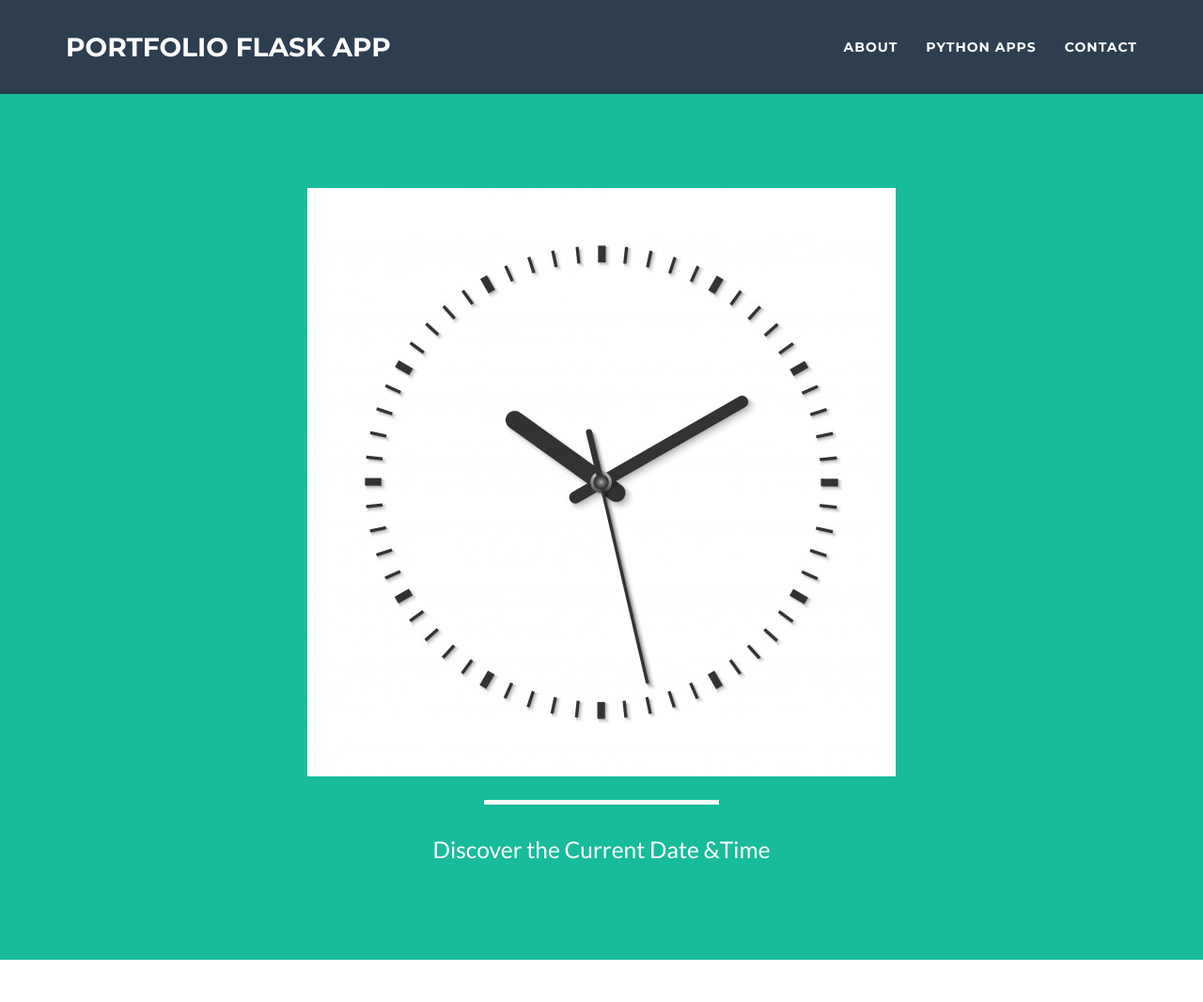
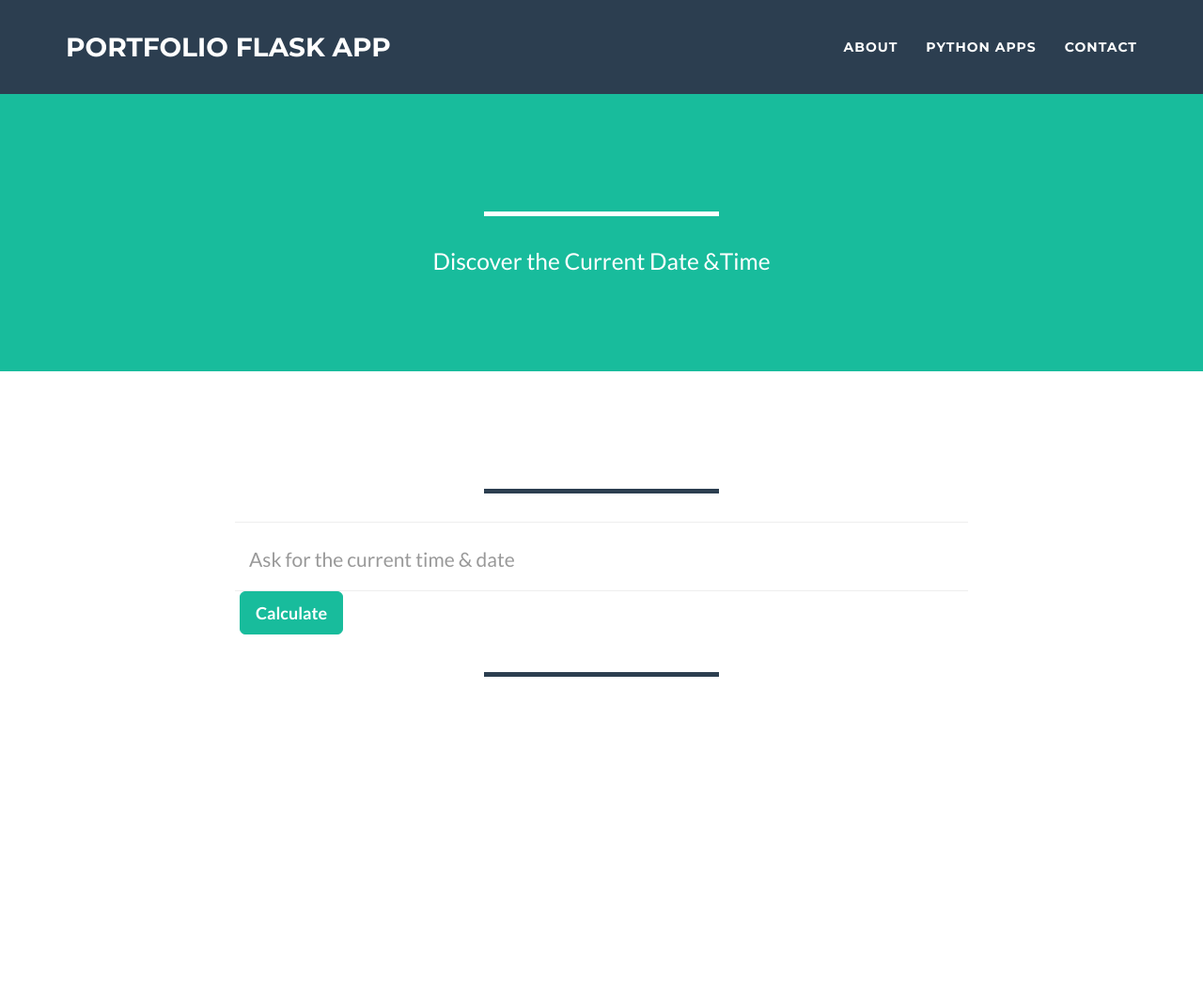
Before and after one commit to ZenielClere/mysite-flask, a Python web app: template templates/time.html in a window 1280 px wide; the page is wider, and only the part inside the window is pictured. Shown: the top 1066 px of that part at 94% size. After the commit the page ends 720 px from the top of that part, so only its background shows below. Run offline with Jinja, Linux system fonts and the light colour scheme; the template is opened without the code that fills it, so the values that code supplies are empty; some libraries are stand-ins or nearby versions.

Commit message:
goin live

```diff
--- a/templates/index.html
+++ b/templates/index.html
@@ -112,7 +112,7 @@
                                 <i class="fa fa-search-plus fa-3x"></i>
                             </div>
                         </div>
-                        <img src="/static/img/portfolio/3filters.jpg" class="img-responsive" alt="Slice of cake">
+                        <img src="/static/img/portfolio/3filters.png" class="img-responsive" alt="Slice of cake">
                     </a>
                 </div>
                 <div class="col-sm-4 portfolio-item">
--- a/templates/time.html
+++ b/templates/time.html
@@ -7,7 +7,6 @@
   <div class="container" id="maincontent" tabindex="-1">
             <div class="row">
                 <div class="col-lg-12">
-                    <img class="img-responsive" src="/static/img/time_preview.jpeg" alt="">
                     <div class="intro-text">
                         <h1 class="name"></h1>
                         <hr class="star-light">
```
